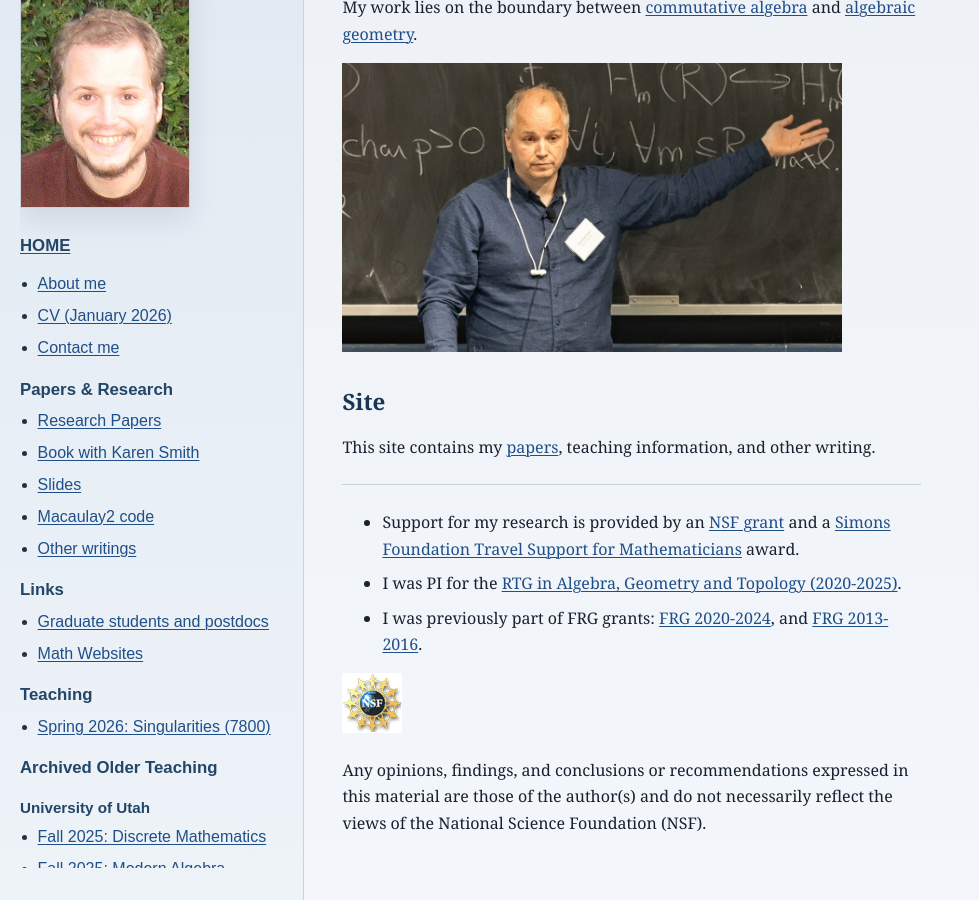
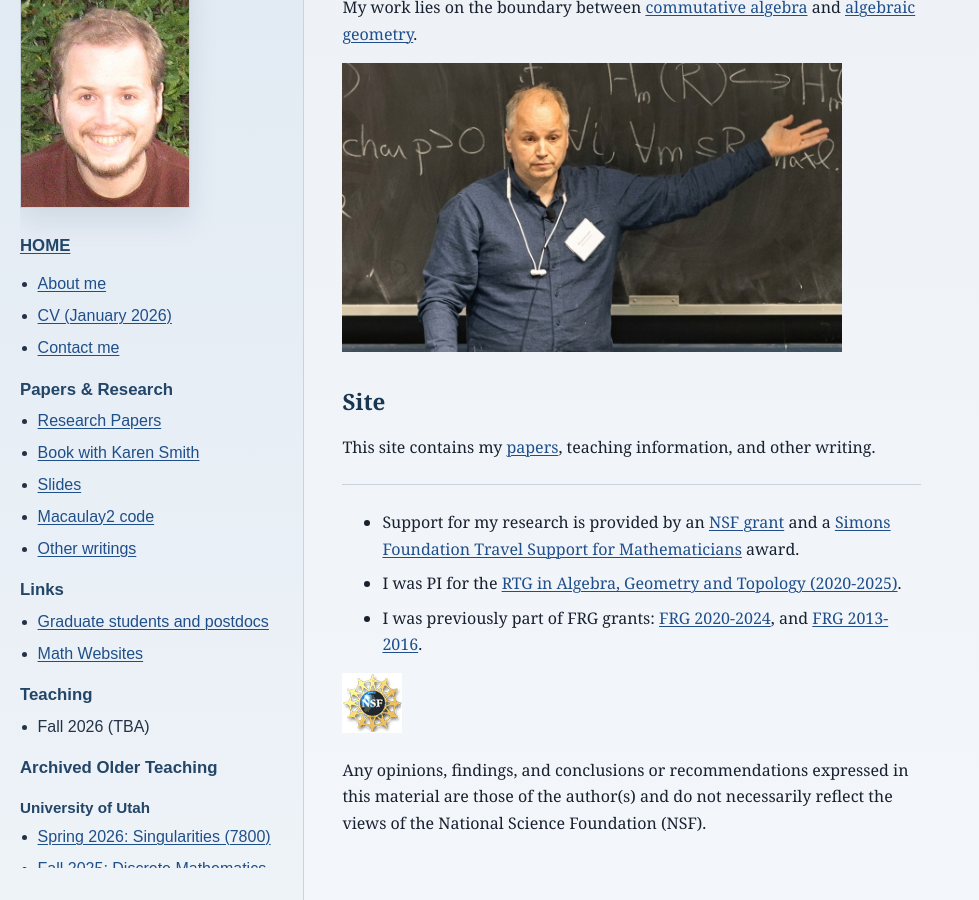
Before and after one commit to kschwede/kschwede.github.io, a Jekyll site: the page built from index.html, in a window 1280 px wide and 900 px high, scrolled down 350 px. Shown: the whole window, without its empty margins (0-979 px from the left). Built offline with Jekyll 4.4.1, drawn with Linux system fonts in a browser that asks for light colours.

Commit message:
updating stuff

```diff
--- a/_includes/sidebar.html
+++ b/_includes/sidebar.html
@@ -37,7 +37,7 @@
   <h2>Teaching</h2>
   <nav aria-label="Teaching links">
     <ul>
-      <li><a href="{{ '/math7800/index.html' | relative_url }}">Spring 2026: Singularities (7800)</a></li>
+      <li>Fall 2026 (TBA)</li>
     </ul>
   </nav>
 
@@ -46,6 +46,7 @@
   <section aria-labelledby="utah-teaching">
     <h3 id="utah-teaching">University of Utah</h3>
     <ul>
+      <li><a href="{{ '/math7800/index.html' | relative_url }}">Spring 2026: Singularities (7800)</a></li>
       <li><a href="{{ '/math2200/index.html' | relative_url }}">Fall 2025: Discrete Mathematics</a></li>
       <li><a href="{{ '/math6310/index.html' | relative_url }}">Fall 2025: Modern Algebra</a></li>
       <li><a href="{{ '/math5320/index.html' | relative_url }}">Spring 2025: Introduction to Modern Algebra II</a></li>
```
